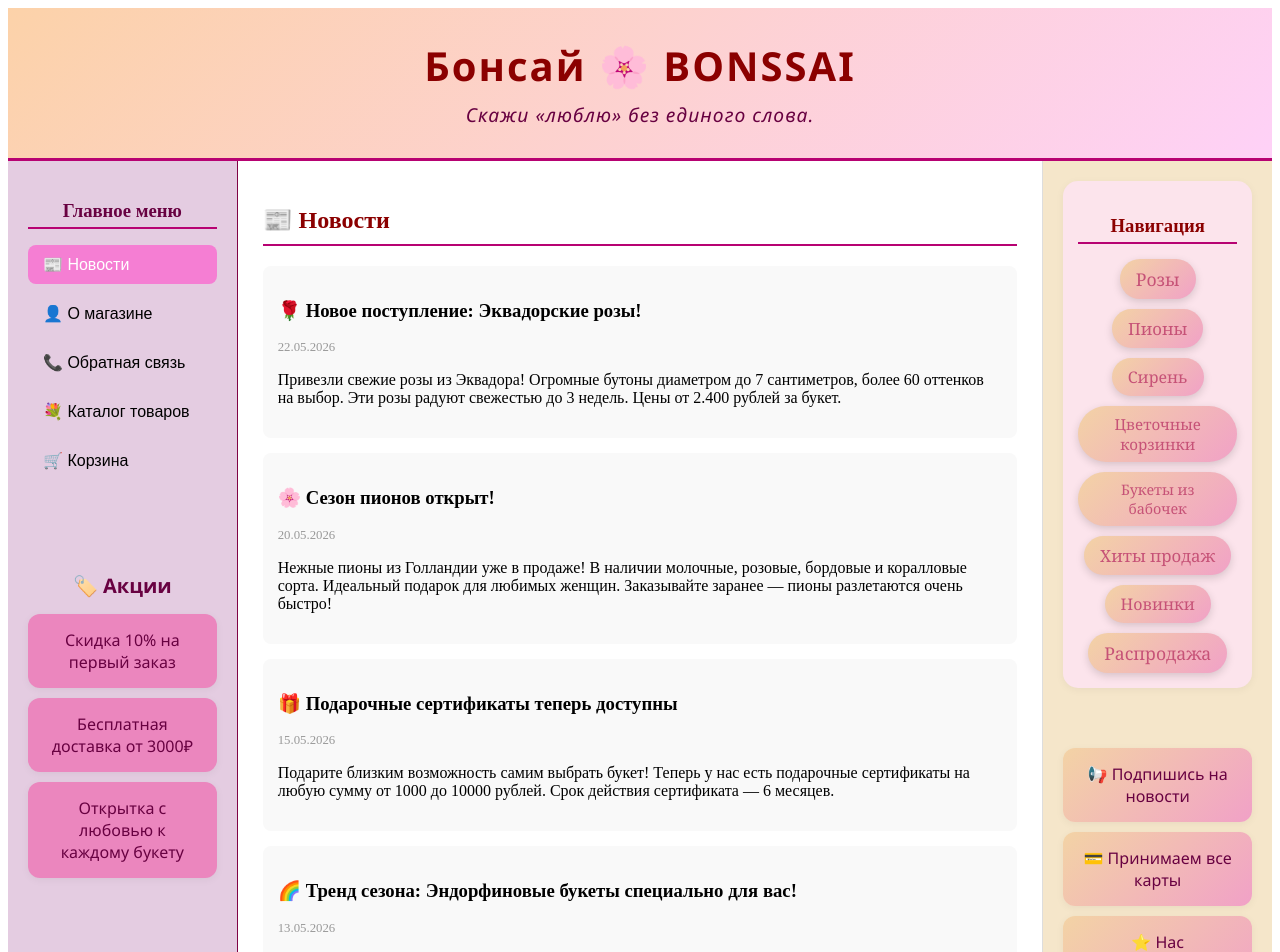
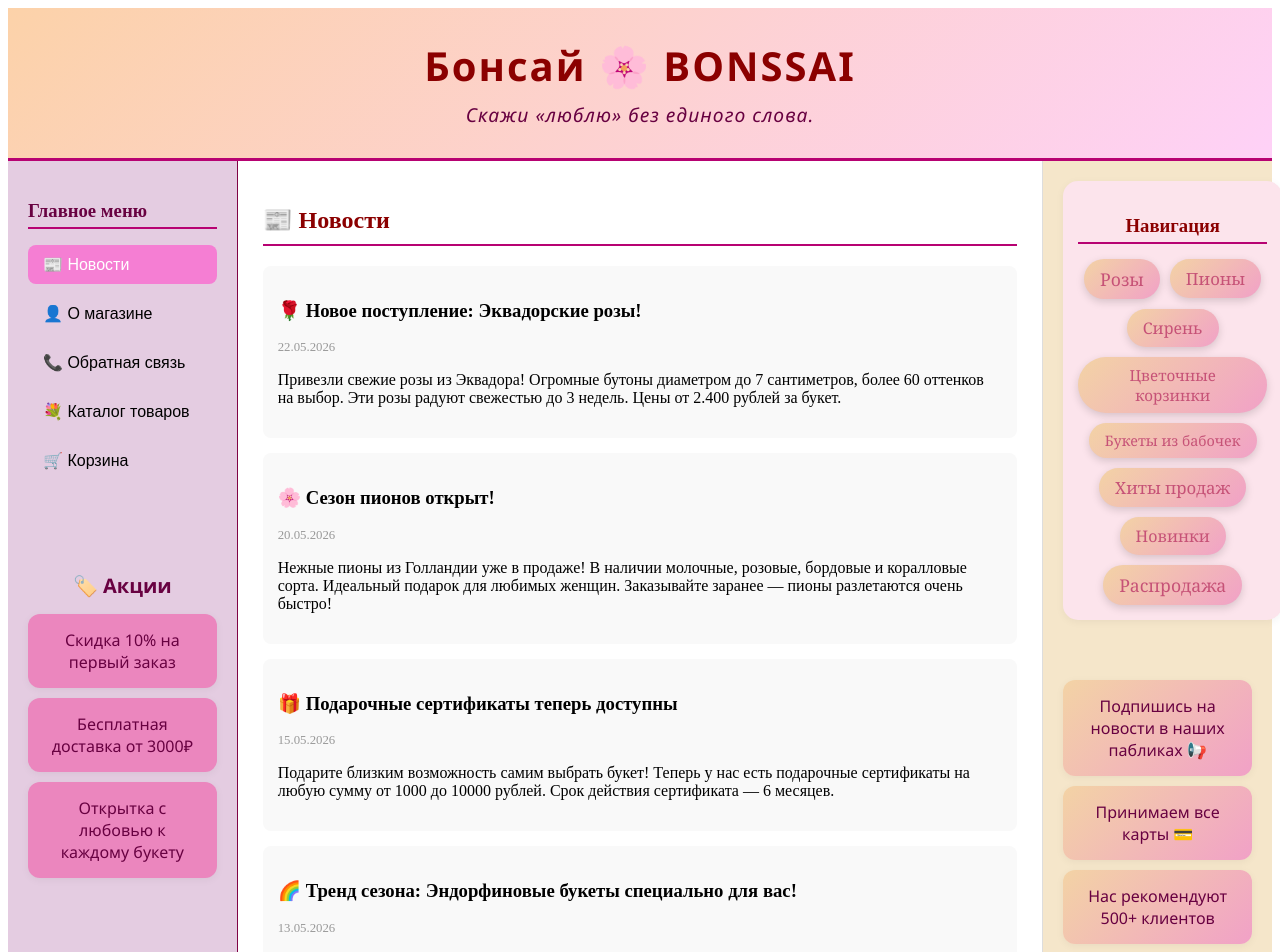
Before and after one commit to milk-catt/lab_17-20, a React (Create React App) app in the folder итоговый проект/: page / in a window 1280 px wide. Shown: the top 952 px of the page. Built offline with nearby package versions, Linux system fonts and the light colour scheme.

Commit message:
босс, я очень устал

```diff
--- a/итоговый проект/src/components/Aside.jsx
+++ b/итоговый проект/src/components/Aside.jsx
@@ -9,9 +9,9 @@ function Aside() {
 
       {/* БАННЕРЫ ВНИЗУ ASIDE */}
       <div className="aside-banners">
-        <div className="aside-banner">📢 Подпишись на новости</div>
-        <div className="aside-banner">💳 Принимаем все карты</div>
-        <div className="aside-banner">⭐ Нас рекомендуют 500+ клиентов</div>
+        <div className="aside-banner">Подпишись на новости в наших пабликах 📢</div>
+        <div className="aside-banner">Принимаем все карты 💳</div>
+        <div className="aside-banner">Нас рекомендуют 500+ клиентов</div>
       </div>
     </div>
   );
--- a/итоговый проект/src/index.css
+++ b/итоговый проект/src/index.css
@@ -20,6 +20,7 @@ body {
     sans-serif;
   -webkit-font-smoothing: antialiased;
   -moz-osx-font-smoothing: grayscale;
+  background-color: #f5f0e8;
 }
 
 .app {
--- a/итоговый проект/src/style.css
+++ b/итоговый проект/src/style.css
@@ -28,6 +28,8 @@
   background-color: #ffffff;
   padding: 25px;
   min-height: 400px;
+  width: 100%;
+  overflow: hidden;
 }
 
 .aside {
@@ -62,6 +64,8 @@
 /* МЕНЮ В SECTION */
 .nav-menu {
   margin-bottom: 30px;
+  width: 100%;
+  overflow: hidden;
 }
 
 .nav-menu h3 {
@@ -69,7 +73,9 @@
   margin-bottom: 15px;
   border-bottom: 2px solid #b70272;
   padding-bottom: 5px;
-  text-align: center;
+  text-align: left;
+  display: block;
+  width: 100%;
 }
 
 .nav-menu ul {
@@ -139,6 +145,8 @@
   padding: 15px;
   border-radius: 15px;
   box-shadow: 0 2px 8px rgba(0,0,0,0.05);
+  width: 100%;
+  overflow: hidden;
 }
 
 .tag-cloud h3 {
@@ -147,6 +155,8 @@
   border-bottom: 2px solid #b70272;
   padding-bottom: 5px;
   text-align: center;
+  display: block ;
+  width: 100%;
 }
 
 .tags {
@@ -211,6 +221,8 @@
   border-bottom: 2px solid #b70272;
   padding-bottom: 10px;
   margin-bottom: 20px;
+  width: 100%;
+  display: block;
 }
 
 .news-list {
```
